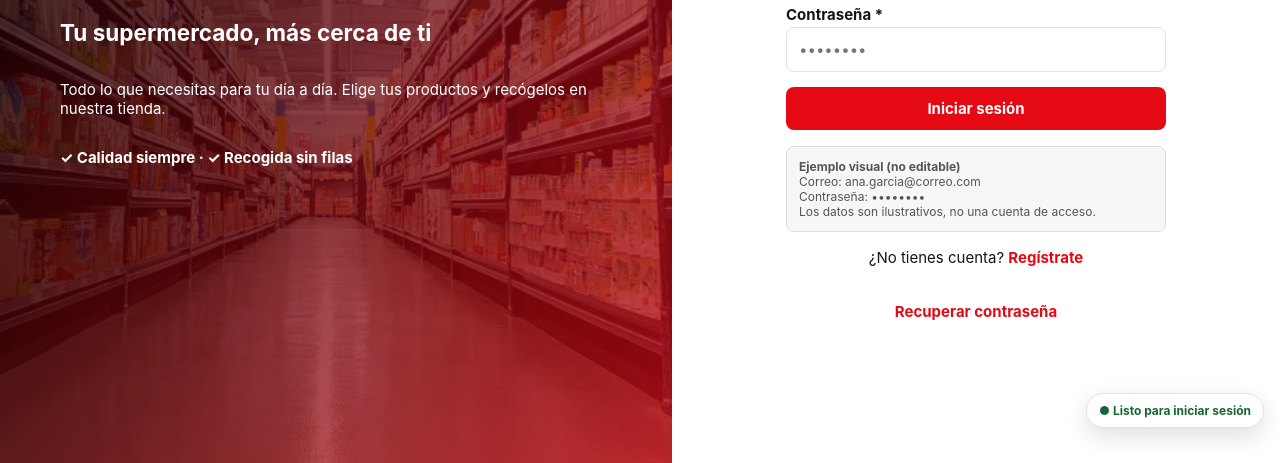
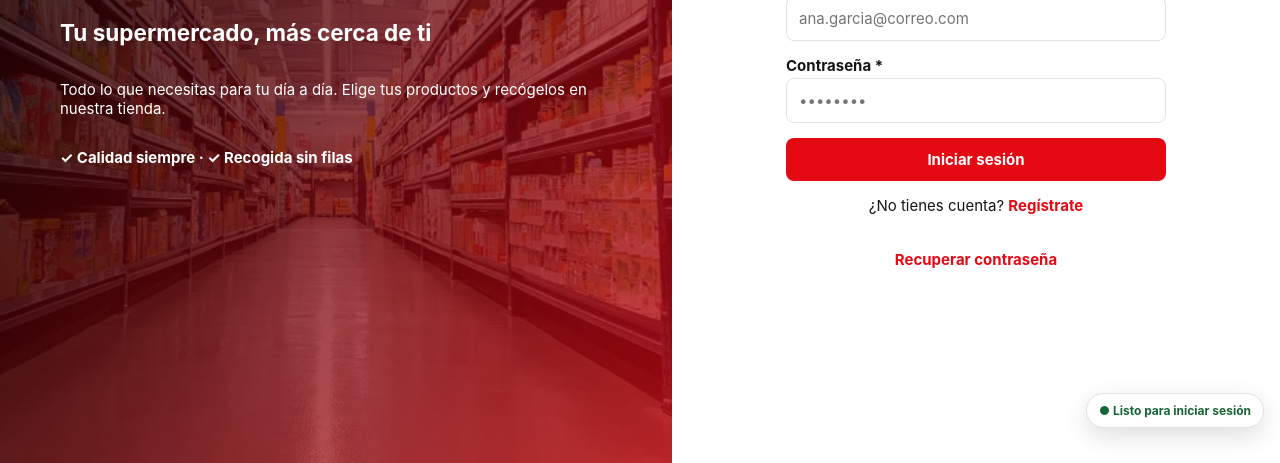
Before and after one commit to BryanRGonzalezV/supermarket, a plain HTML site: page index.html in a window 1280 px wide. Shown: the part 356-819 px from the top of the page. Drawn offline with nearby package versions, Linux system fonts and the light colour scheme.

Commit message:
Eliminar ejemplo de autenticacion

```diff
--- a/index.html
+++ b/index.html
@@ -45,7 +45,7 @@ const rpc=(name,args={})=>result(db.rpc(name,args));
 async function busy(form,fn){const b=form.querySelector('button[type=submit]');if(b?.disabled)return;if(b)b.disabled=true;try{await fn()}catch(e){toast(e.message,'error')}finally{if(b)b.disabled=false}}
 const phone=v=>String(v??'').replace(/[^0-9]/g,'').slice(0,10);
 function phoneField(id,value='',required=true){return `<input class="field" id="${id}" name="telefono" type="tel" inputmode="numeric" maxlength="10" minlength="10" pattern="[0-9]{10}" placeholder="8095550000" value="${esc(phone(value))}" oninput="this.value=this.value.replace(/[^0-9]/g,'').slice(0,10)" ${required?'required':''}>`}
-function login(){return `<div class="auth-page"><section class="auth-hero"><div class="brand"><span class="logo">🛒</span>SuperMarkNet</div><h1>Tu supermercado, más cerca de ti</h1><p>Todo lo que necesitas para tu día a día. Elige tus productos y recógelos en nuestra tienda.</p><p><b>✓ Calidad siempre · ✓ Recogida sin filas</b></p></section><section class="auth-card"><div class="brand"><span class="logo">🛒</span>SuperMarkNet</div><h1>Iniciar sesión</h1><p class="muted">Ingresa tus credenciales verificadas.</p><form onsubmit="handleLogin(event)"><label for="loginEmail">Correo electrónico *</label><input id="loginEmail" class="field" type="email" placeholder="ana.garcia@correo.com" maxlength="254" autocomplete="username" required><label for="loginPass">Contraseña *</label><input id="loginPass" class="field" type="password" placeholder="••••••••" minlength="8" maxlength="72" autocomplete="current-password" required><button class="btn primary" type="submit">Iniciar sesión</button></form><div class="auth-example"><b>Ejemplo visual (no editable)</b><div>Correo: ana.garcia@correo.com</div><div>Contraseña: ••••••••</div><div>Los datos son ilustrativos, no una cuenta de acceso.</div></div><p style="text-align:center">¿No tienes cuenta? <button class="back" onclick="go('registro')">Regístrate</button></p><p style="text-align:center"><button class="back" onclick="go('recuperar')">Recuperar contraseña</button></p></section></div>`}
+function login(){return `<div class="auth-page"><section class="auth-hero"><div class="brand"><span class="logo">🛒</span>SuperMarkNet</div><h1>Tu supermercado, más cerca de ti</h1><p>Todo lo que necesitas para tu día a día. Elige tus productos y recógelos en nuestra tienda.</p><p><b>✓ Calidad siempre · ✓ Recogida sin filas</b></p></section><section class="auth-card"><div class="brand"><span class="logo">🛒</span>SuperMarkNet</div><h1>Iniciar sesión</h1><p class="muted">Ingresa tus credenciales verificadas.</p><form onsubmit="handleLogin(event)"><label for="loginEmail">Correo electrónico *</label><input id="loginEmail" class="field" type="email" placeholder="ana.garcia@correo.com" maxlength="254" autocomplete="username" required><label for="loginPass">Contraseña *</label><input id="loginPass" class="field" type="password" placeholder="••••••••" minlength="8" maxlength="72" autocomplete="current-password" required><button class="btn primary" type="submit">Iniciar sesión</button></form><p style="text-align:center">¿No tienes cuenta? <button class="back" onclick="go('registro')">Regístrate</button></p><p style="text-align:center"><button class="back" onclick="go('recuperar')">Recuperar contraseña</button></p></section></div>`}
 function register(){return `<div class="auth-page"><section class="auth-hero"><div class="brand"><span class="logo">🛒</span>SuperMarkNet</div><h1>Compra fácil, recoge rápido</h1><p>Crea tu cuenta y confirma tu correo electrónico.</p></section><section class="auth-card"><button class="back" onclick="go('login')">← Volver</button><h1>Crear cuenta</h1><form onsubmit="handleRegister(event)"><label for="regName">Nombre completo *</label><input id="regName" class="field" placeholder="Juan Pérez" minlength="2" maxlength="80" autocomplete="name" required><label for="regEmail">Correo electrónico *</label><input id="regEmail" class="field" type="email" maxlength="254" placeholder="juan@correo.com" autocomplete="email" required><label for="regPhone">Teléfono (10 dígitos) *</label>${phoneField('regPhone')}<label for="regPass">Contraseña (8–72 caracteres) *</label><input id="regPass" class="field" type="password" minlength="8" maxlength="72" autocomplete="new-password" required><label for="regConfirm">Confirmar contraseña *</label><input id="regConfirm" class="field" type="password" minlength="8" maxlength="72" autocomplete="new-password" required><button type="submit" class="btn primary">Crear cuenta</button></form></section></div>`}
 function recovery(){return `<div class="auth-page"><section class="auth-hero"><h1>SuperMarkNet</h1><p>Protege tu cuenta.</p></section><section class="auth-card"><button class="back" onclick="go('login')">← Volver</button><h1>Recuperar contraseña</h1><form onsubmit="recover(event)"><label for="recoverEmail">Correo electrónico</label><input id="recoverEmail" class="field" type="email" maxlength="254" required><button type="submit" class="btn primary">Enviar enlace</button></form></section></div>`}
 function resetView(){return `<div class="auth-page"><section class="auth-hero"><h1>SuperMarkNet</h1></section><section class="auth-card"><h1>Nueva contraseña</h1><form onsubmit="resetPassword(event)"><input id="resetPass" class="field" type="password" minlength="8" maxlength="72" required placeholder="Nueva contraseña"><button class="btn primary" type="submit">Guardar contraseña</button></form></section></div>`}
```
